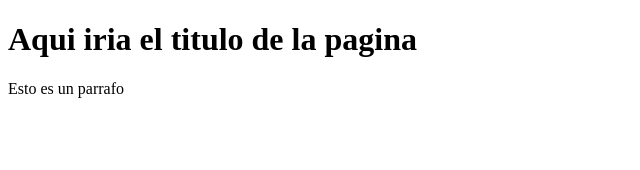
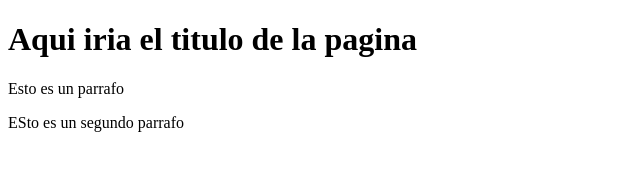
Before and after one commit to Kasteyo17/actividad5, a plain HTML site: page index.html in a window 1280 px wide. Shown: the whole page, without its empty margins (0-640 px from the left). Drawn offline with Linux system fonts and the light colour scheme.

Commit message:
Agregando segundo parrafo

```diff
--- a/index.html
+++ b/index.html
@@ -8,5 +8,6 @@
 <body>
     <h1>Aqui iria el titulo de la pagina</h1>
     <p>Esto es un parrafo</p>
+    <p>ESto es un segundo parrafo</p>
 </body>
 </html>
```
